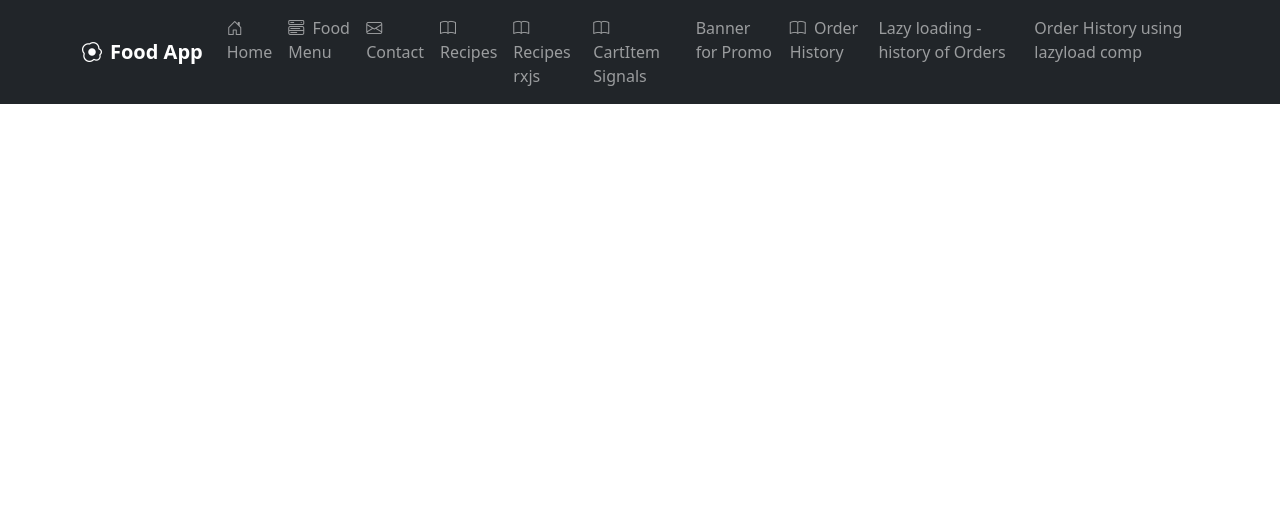
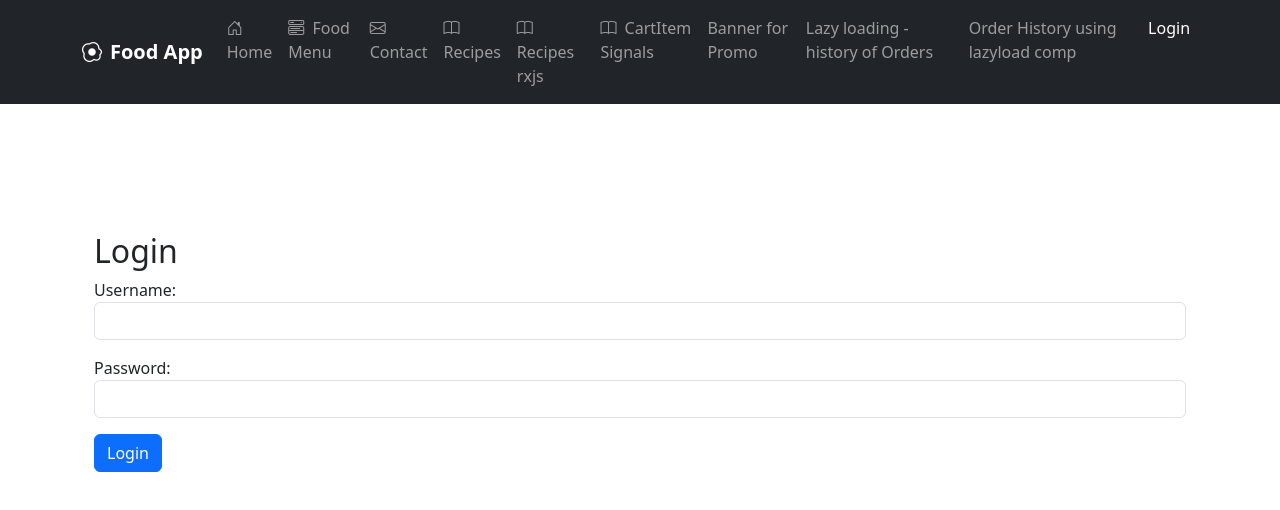
Before and after one commit to JonnalagaddaNihith/Angular-Projects, an Angular app in the folder FoodAppPart2/: page /login in a window 1280 px wide. Before the commit this address led to /. Shown: the top 510 px of the page. Built offline with nearby package versions, Linux system fonts and the light colour scheme.

Commit message:
Learn about gurads and auth

```diff
--- a/FoodAppPart2/src/app/app.component.html
+++ b/FoodAppPart2/src/app/app.component.html
@@ -1,2 +1,4 @@
 <app-navbar></app-navbar>
-<router-outlet></router-outlet>
+<main class="container mt-5 pt-3">
+  <router-outlet></router-outlet>
+</main>
--- /dev/null
+++ b/FoodAppPart2/src/app/auth/auth.guard.ts
@@ -0,0 +1,15 @@
+import { inject } from '@angular/core';
+import { CanActivateFn, Router } from '@angular/router';
+
+export const authGuard: CanActivateFn = (route, state) => {
+  const router = inject(Router);
+  const isLoggedIn = localStorage.getItem('isLoggedIn') === 'true';
+  //console.log(isLoggedIn)
+  if (isLoggedIn) {
+    return true;
+  } else {
+    alert('Please log in to access your contact.');
+    router.navigate(['/login']); //redirecting to logic
+    return false;
+  }
+};
--- a/FoodAppPart2/src/app/components/contactus/contactus.component.html
+++ b/FoodAppPart2/src/app/components/contactus/contactus.component.html
@@ -1 +1,2 @@
+<br /><br /><br /><br /><br />
 <p>contactus works!</p>
--- a/FoodAppPart2/src/app/components/navbar/navbar.component.html
+++ b/FoodAppPart2/src/app/components/navbar/navbar.component.html
@@ -87,15 +87,6 @@
             >Banner for Promo</a
           >
         </li>
-        <li>
-          <a
-            class="nav-link"
-            [routerLink]="['/OrderHistory']"
-            routerLinkActive="active"
-          >
-            <i class="bi bi-book me-1"></i> Order History
-          </a>
-        </li>
         <li></li>
         <li class="nav-item">
           <a
@@ -113,6 +104,11 @@
             >Order History using lazyload comp</a
           >
         </li>
+        <li class="nav-item">
+          <a class="nav-link" routerLink="/login" routerLinkActive="active"
+            >Login</a
+          >
+        </li>
       </ul>
     </div>
   </div>
--- /dev/null
+++ b/FoodAppPart2/src/app/login/login.component.html
@@ -0,0 +1,27 @@
+<br /><br /><br /><br /><br />
+<div class="container mt-5">
+  <h2>Login</h2>
+  <form (ngSubmit)="login()">
+    <div class="mb-3">
+      <label for="username">Username:</label>
+      <input
+        type="text"
+        [(ngModel)]="username"
+        name="username"
+        class="form-control"
+        required
+      />
+    </div>
+    <div class="mb-3">
+      <label for="password">Password:</label>
+      <input
+        type="password"
+        [(ngModel)]="password"
+        name="password"
+        class="form-control"
+        required
+      />
+    </div>
+    <button class="btn btn-primary">Login</button>
+  </form>
+</div>
--- /dev/null
+++ b/FoodAppPart2/src/app/login/login.component.ts
@@ -0,0 +1,27 @@
+import { Component } from '@angular/core';
+import { Router } from '@angular/router';
+import { FormsModule } from '@angular/forms';
+import { CommonModule } from '@angular/common';
+
+@Component({
+  selector: 'app-login',
+  standalone: true,
+  imports: [CommonModule, FormsModule],
+  templateUrl: './login.component.html',
+  styleUrl: './login.component.css',
+})
+export class LoginComponent {
+  username = '';
+  password = '';
+
+  constructor(private router: Router) {}
+  login() {
+    // Simulated login
+    if (this.username === 'user' && this.password === 'pass') {
+      localStorage.setItem('isLoggedIn', 'true');
+      this.router.navigate(['/contact']);
+    } else {
+      alert('Invalid credentials!');
+    }
+  }
+}
```
Also changed, not shown: FoodAppPart2/src/app/app.routes.ts (+9 -1 lines), FoodAppPart2/src/app/login/login.component.css (added), 2 other files (tests, documents, lock files or other folders).
